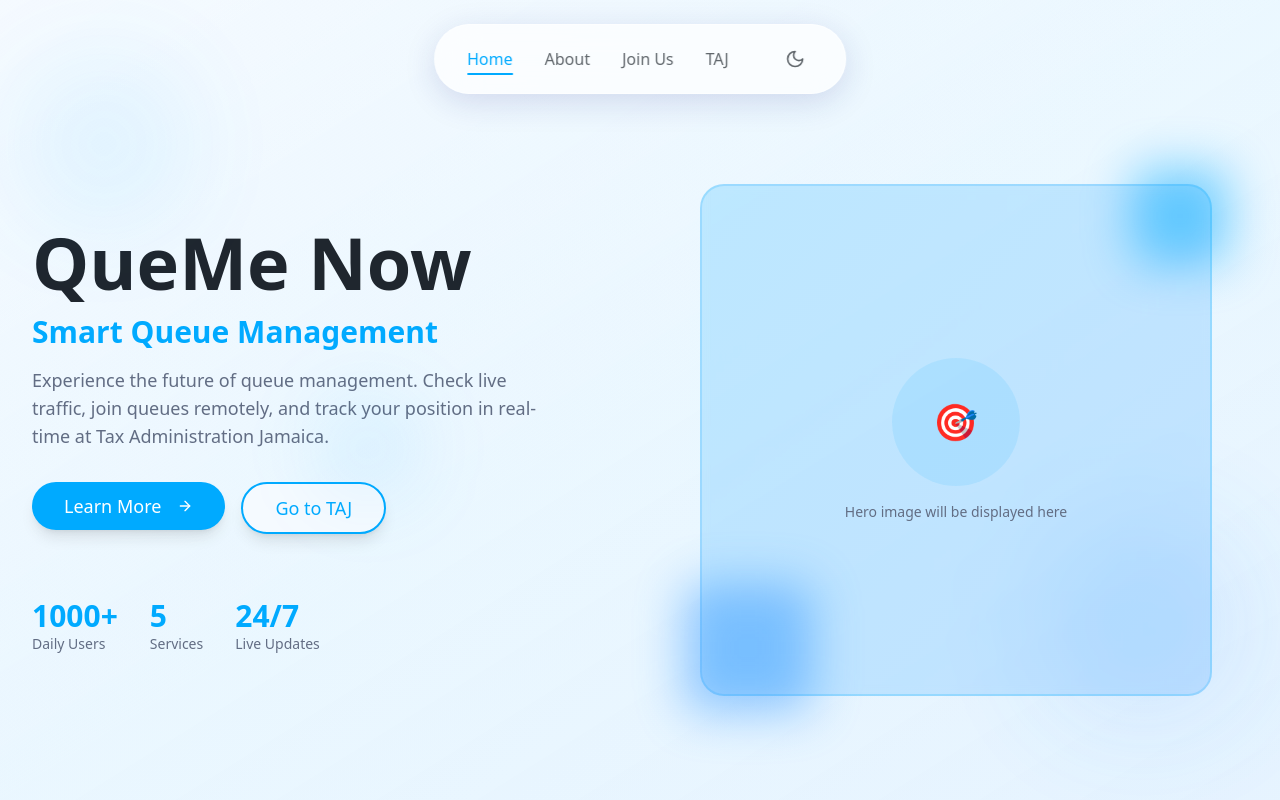
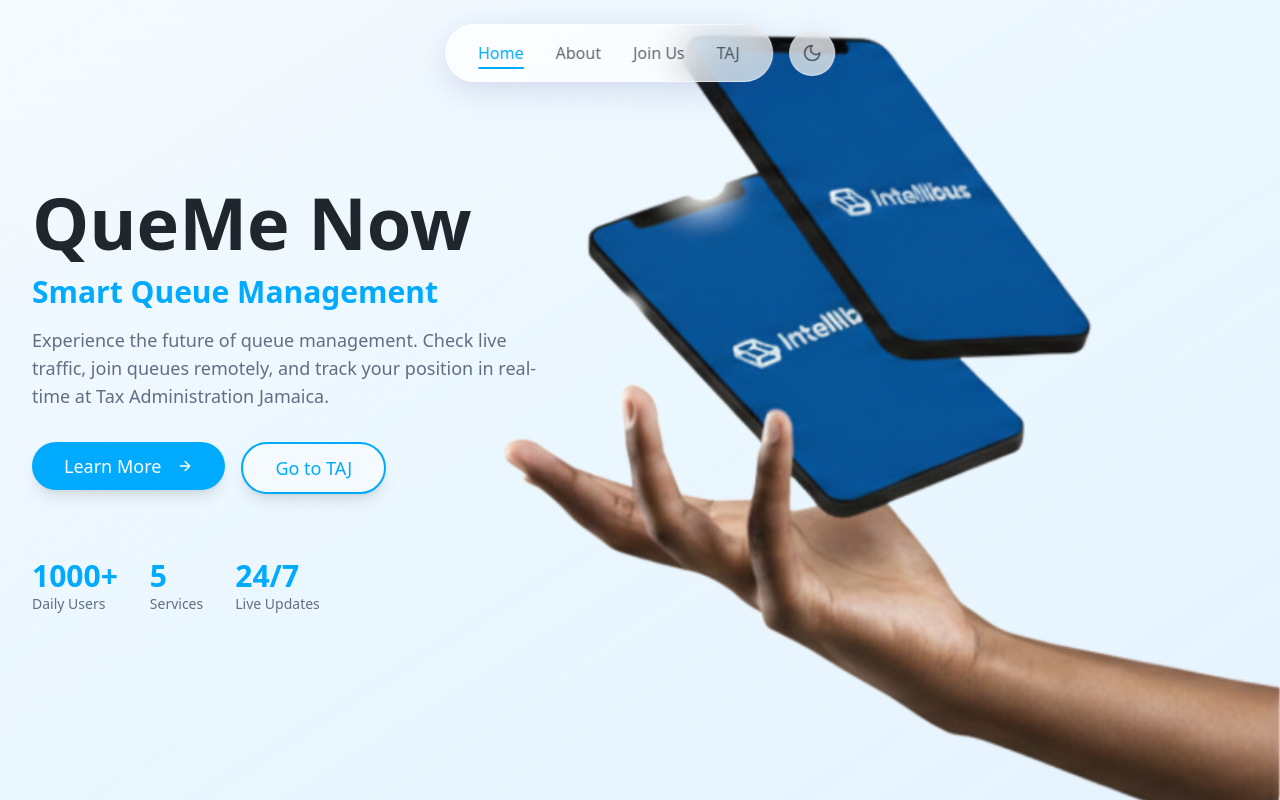
Before and after one commit to itsdebrakayes/Lyne, a React (Vite) app: page / in a window 1280 px wide. Built offline with nearby package versions, Linux system fonts and the light colour scheme; the HTML template or start-up script is replaced by a standard one.

Commit message:
feat: Add hero image and adjust layout

```diff
--- a/src/components/Navbar.tsx
+++ b/src/components/Navbar.tsx
@@ -16,8 +16,8 @@ export const Navbar = () => {
   const isActive = (path: string) => location.pathname === path;
 
   return (
-    <nav className="fixed top-6 left-1/2 -translate-x-1/2 z-50 px-4">
-      <div className="glass bg-white/80 backdrop-blur-md rounded-full px-8 py-4 shadow-xl flex items-center gap-8">
+    <div className="fixed top-6 left-1/2 -translate-x-1/2 z-50 px-4 flex items-center gap-4">
+      <nav className="glass bg-white/80 backdrop-blur-md rounded-full px-8 py-4 shadow-xl flex items-center gap-8">
         {navItems.map((item) => (
           <Link
             key={item.path}
@@ -37,9 +37,11 @@ export const Navbar = () => {
             )}
           </Link>
         ))}
+      </nav>
+
       <button
         onClick={() => setIsDark(!isDark)}
-          className="ml-4 p-2 rounded-full hover:bg-primary/10 transition-colors"
+        className="glass bg-white/80 backdrop-blur-md p-3 rounded-full hover:bg-primary/10 transition-colors shadow-xl"
         aria-label="Toggle theme"
       >
         {isDark ? (
@@ -49,6 +51,5 @@ export const Navbar = () => {
         )}
       </button>
     </div>
-    </nav>
   );
 };
--- a/src/pages/Home.tsx
+++ b/src/pages/Home.tsx
@@ -2,6 +2,7 @@ import { Button } from "@/components/ui/button";
 import { Navbar } from "@/components/Navbar";
 import { useNavigate } from "react-router-dom";
 import { ArrowRight } from "lucide-react";
+import heroImage from "@/assets/hero-image.png";
 
 const Home = () => {
   const navigate = useNavigate();
@@ -10,15 +11,18 @@ const Home = () => {
     <div className="min-h-screen relative overflow-hidden bg-gradient-to-br from-background via-primary/5 to-secondary/10">
       <Navbar />
 
-      {/* Decorative blue circles */}
-      <div className="absolute top-20 left-10 w-32 h-32 bg-primary/20 rounded-full blur-3xl animate-pulse" />
-      <div className="absolute bottom-20 right-10 w-48 h-48 bg-secondary/20 rounded-full blur-3xl animate-pulse" style={{ animationDelay: '1s' }} />
-      <div className="absolute top-1/2 left-1/4 w-24 h-24 bg-primary/10 rounded-full blur-2xl" />
+      {/* Hero Section */}
+      <section className="h-screen flex items-center relative">
+        {/* Hero Image - Full Height */}
+        <img
+          src={heroImage}
+          alt="QueMe Now Hero"
+          className="absolute inset-0 w-full h-full object-cover object-right"
+        />
 
-      {/* Hero Section */}
-      <section className="min-h-screen flex items-center pt-20">
-        <div className="max-w-7xl mx-auto px-4 md:px-8 w-full">
-          <div className="grid md:grid-cols-2 gap-12 items-center">
+        {/* Content Overlay */}
+        <div className="relative z-10 max-w-7xl mx-auto px-4 md:px-8 w-full">
+          <div className="max-w-2xl">
             {/* Left Content */}
             <div className="space-y-8 animate-fade-in">
               <div className="space-y-4">
@@ -68,24 +72,6 @@ const Home = () => {
                 </div>
               </div>
             </div>
-
-            {/* Right Content - Image Placeholder */}
-            <div className="relative animate-fade-in" style={{ animationDelay: '0.2s' }}>
-              <div className="relative aspect-square max-w-lg mx-auto">
-                {/* Placeholder for hero image */}
-                <div className="absolute inset-0 bg-gradient-to-br from-primary/20 to-secondary/20 rounded-3xl backdrop-blur-sm flex items-center justify-center border-2 border-primary/20">
-                  <div className="text-center space-y-4">
-                    <div className="w-32 h-32 mx-auto bg-primary/10 rounded-full flex items-center justify-center">
-                      <span className="text-4xl">🎯</span>
-                    </div>
-                    <p className="text-muted-foreground text-sm">Hero image will be displayed here</p>
-                  </div>
-                </div>
-                {/* Decorative elements */}
-                <div className="absolute -top-4 -right-4 w-24 h-24 bg-primary rounded-2xl blur-xl opacity-50" />
-                <div className="absolute -bottom-4 -left-4 w-32 h-32 bg-secondary rounded-2xl blur-xl opacity-50" />
-              </div>
-            </div>
           </div>
         </div>
       </section>
```
Lines whose indentation alone changed are shown as unchanged.
